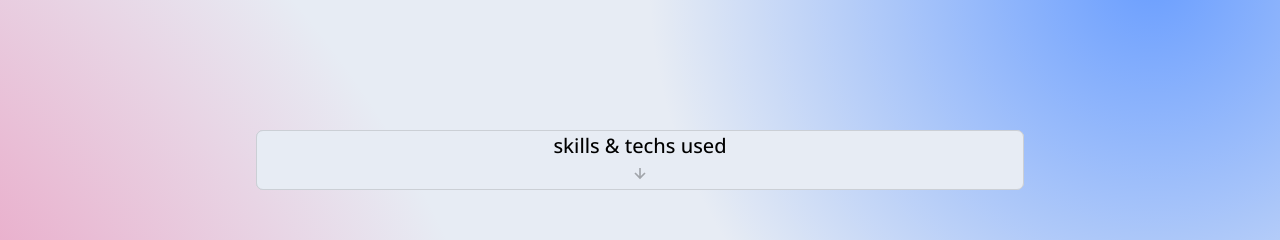
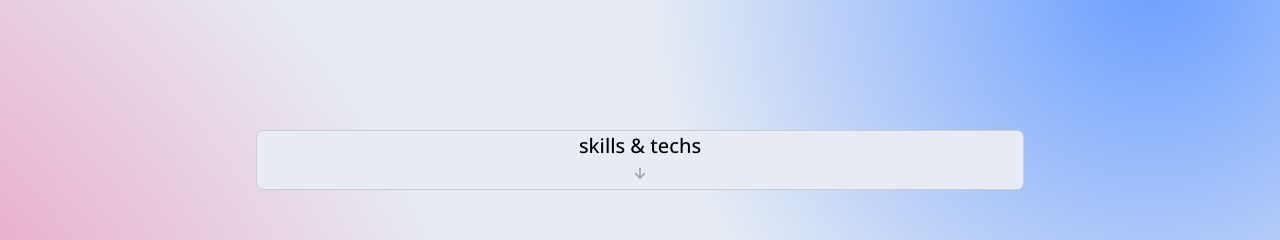
Before and after one commit to SA12IF34/landing-pages-portfolio, a Next.js app: page / in a window 1280 px wide. Shown: the part 840-1080 px from the top of the page. Built offline with nearby package versions, Linux system fonts and the light colour scheme; a web font is replaced by a local one.

Commit message:
A new commit

```diff
--- a/pages/index.tsx
+++ b/pages/index.tsx
@@ -119,12 +119,12 @@ export default function Home() {
           </div>
           <div className={styles.Skills}>
             <div>
-              <div className={styles.Label}>
-                <span>skills & techs used</span>
+              <span className={styles.Label}>
+                <span>skills & techs</span>
                 <button onClick={handleClick} >
                   {!num ? (<BiDownArrowAlt className={styles.Icon} />) : (<BiUpArrowAlt className={styles.Icon} />)}
                 </button>
-              </div>
+              </span>
               <span id="container" className={styles.skillsContainer}>
                 <ul>
                   <li>html</li>
```
